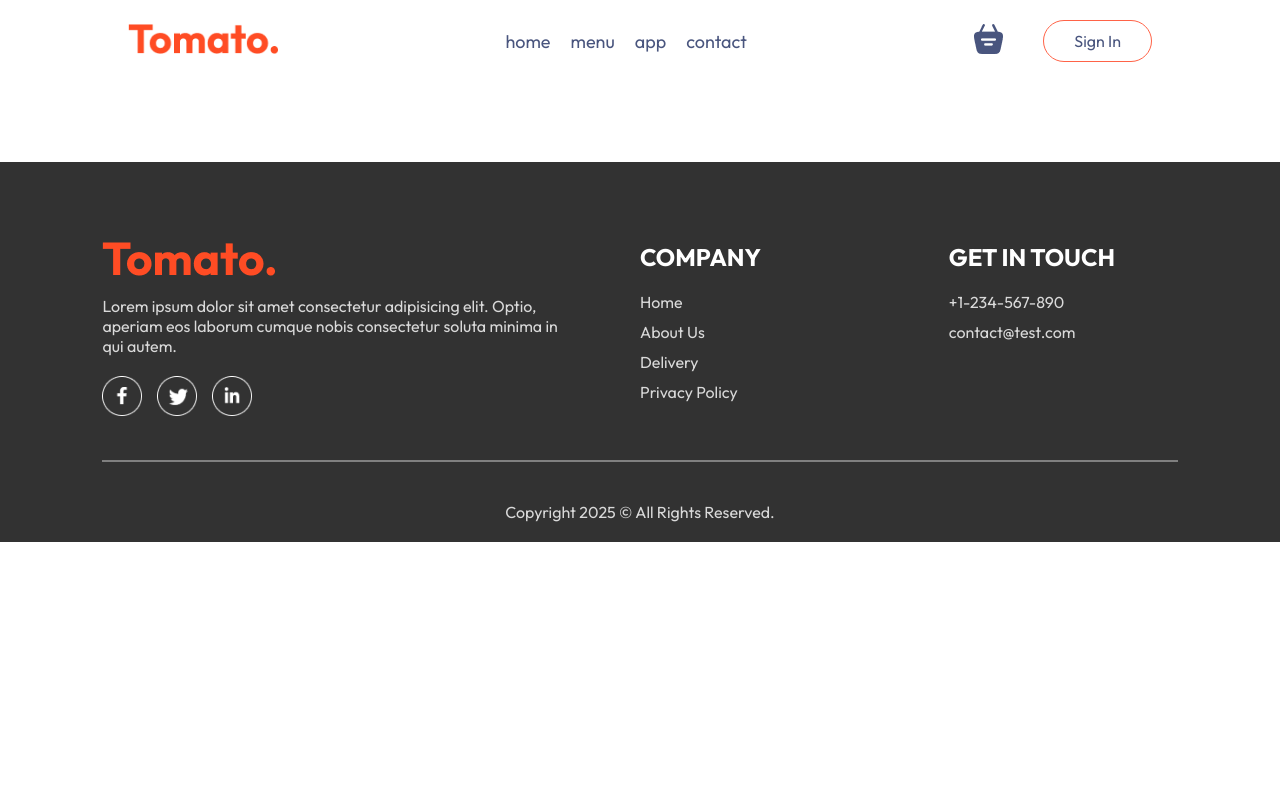
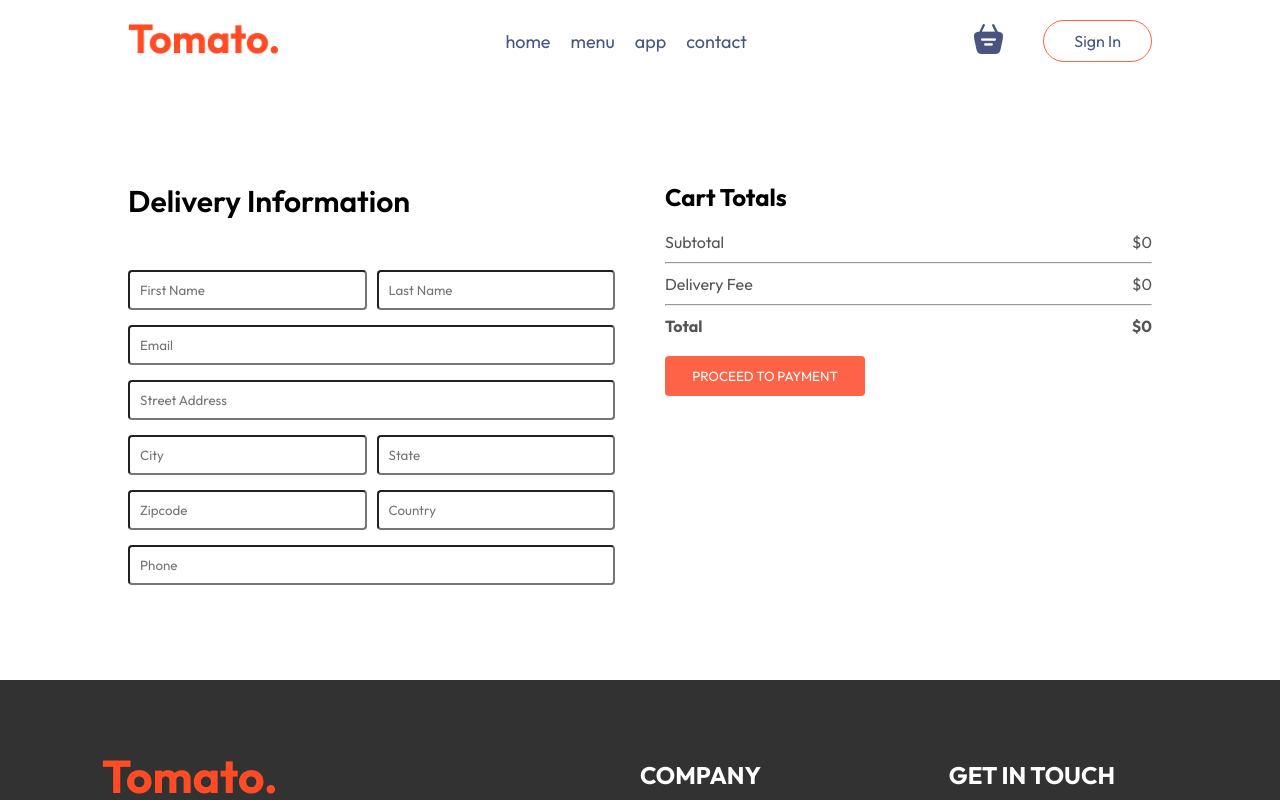
Before and after one commit to adg006/tomato, a React (Vite) app in the folder frontend/: page /order in a window 1280 px wide. Shown: the top 800 px of the page. Built offline with nearby package versions, Linux system fonts and the light colour scheme.

Commit message:
added order component

```diff
--- a/frontend/src/App.jsx
+++ b/frontend/src/App.jsx
@@ -5,6 +5,7 @@ import Login from "./components/login/Login";
 import Navbar from "./components/navbar/Navbar";
 import Footer from "./components/footer/Footer";
 import Cart from "./pages/cart/Cart";
+import Order from "./pages/order/Order";
 
 export default function App() {
   const [showLogin, setShowLogin] = useState(false);
@@ -16,6 +17,7 @@ export default function App() {
         <Routes>
           <Route path="/" element={<Home />} />
           <Route path="/cart" element={<Cart />} />
+          <Route path="/order" element={<Order />}></Route>
         </Routes>
       </div>
       <Footer />
--- a/frontend/src/pages/cart/Cart.jsx
+++ b/frontend/src/pages/cart/Cart.jsx
@@ -1,10 +1,13 @@
 import { useContext } from "react";
+import { useNavigate } from "react-router-dom";
 import { StoreContext } from "../../context/StoreContext";
 import "./cart.css";
 
 const Cart = () => {
   const { cartItems, food_list, removeFromCart, getTotalCartAmount } =
     useContext(StoreContext);
+
+  const navigate = useNavigate();
 
   return (
     <div className="cart">
@@ -56,17 +59,21 @@ const Cart = () => {
 
               <div className="cart-total-details">
                 <p>Delivery Fee</p>
-                <p>${2}</p>
+                <p>${getTotalCartAmount() === 0 ? 0 : 2}</p>
               </div>
 
               <hr />
 
               <div className="cart-total-details">
                 <b>Total</b>
-                <b>${getTotalCartAmount() + 2}</b>
+                <b>
+                  ${getTotalCartAmount() === 0 ? 0 : getTotalCartAmount() + 2}
+                </b>
               </div>
             </div>
-            <button>PROCEED TO CHECKOUT</button>
+            <button onClick={() => navigate("/order")}>
+              PROCEED TO CHECKOUT
+            </button>
           </div>
 
           <div className="cart-promocode">
--- /dev/null
+++ b/frontend/src/pages/order/Order.jsx
@@ -0,0 +1,67 @@
+import { useContext } from "react";
+import { StoreContext } from "../../context/StoreContext";
+import "./order.css";
+
+const Order = () => {
+  const { getTotalCartAmount } = useContext(StoreContext);
+
+  return (
+    <form className="place-order">
+      <div className="place-order-left">
+        <p className="title">Delivery Information</p>
+
+        <div className="multi-fields">
+          <input type="text" placeholder="First Name" />
+          <input type="text" placeholder="Last Name" />
+        </div>
+
+        <input type="email" placeholder="Email" />
+        <input type="text" placeholder="Street Address" />
+
+        <div className="multi-fields">
+          <input type="text" placeholder="City" />
+          <input type="text" placeholder="State" />
+        </div>
+
+        <div className="multi-fields">
+          <input type="text" placeholder="Zipcode" />
+          <input type="text" placeholder="Country" />
+        </div>
+
+        <input type="text" placeholder="Phone" />
+      </div>
+
+      <div className="place-order-right">
+        <div className="cart-total">
+          <h2>Cart Totals</h2>
+
+          <div>
+            <div className="cart-total-details">
+              <p>Subtotal</p>
+              <p>${getTotalCartAmount()}</p>
+            </div>
+
+            <hr />
+
+            <div className="cart-total-details">
+              <p>Delivery Fee</p>
+              <p>${getTotalCartAmount() === 0 ? 0 : 2}</p>
+            </div>
+
+            <hr />
+
+            <div className="cart-total-details">
+              <b>Total</b>
+              <b>
+                ${getTotalCartAmount() === 0 ? 0 : getTotalCartAmount() + 2}
+              </b>
+            </div>
+          </div>
+          <button>PROCEED TO PAYMENT</button>
+        </div>
+      </div>
+    </form>
+  );
+};
+
+export default Order;
--- /dev/null
+++ b/frontend/src/pages/order/order.css
@@ -0,0 +1,40 @@
+.place-order {
+  display: flex;
+  align-items: start;
+  justify-content: space-between;
+  gap: 50px;
+  margin-top: 100px;
+}
+
+.place-order-left {
+  width: 100%;
+  max-width: max(30%, 500px);
+}
+
+.place-order-left .title {
+  font-size: 30px;
+  font-weight: 600;
+  margin-bottom: 50px;
+}
+
+.place-order-left input {
+  margin-bottom: 15px;
+  width: 100%;
+  padding: 10px;
+  border-radius: 4px;
+  outline-color: tomato;
+}
+
+.place-order-left .multi-fields {
+  display: flex;
+  gap: 10px;
+}
+
+.place-order-right {
+  width: 100%;
+  max-width: max(30%, 500px);
+}
+
+.place-order .cart-total-button {
+  margin-top: 30px;
+}
```
